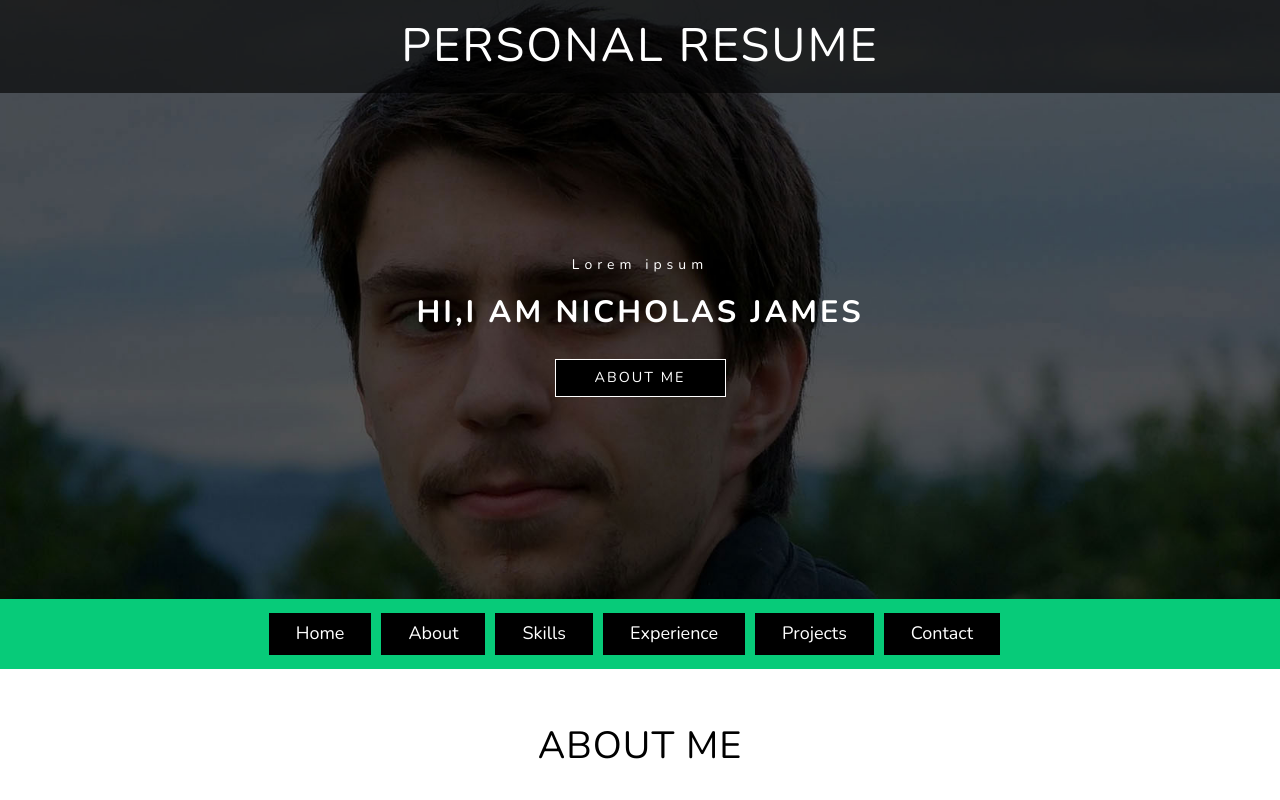
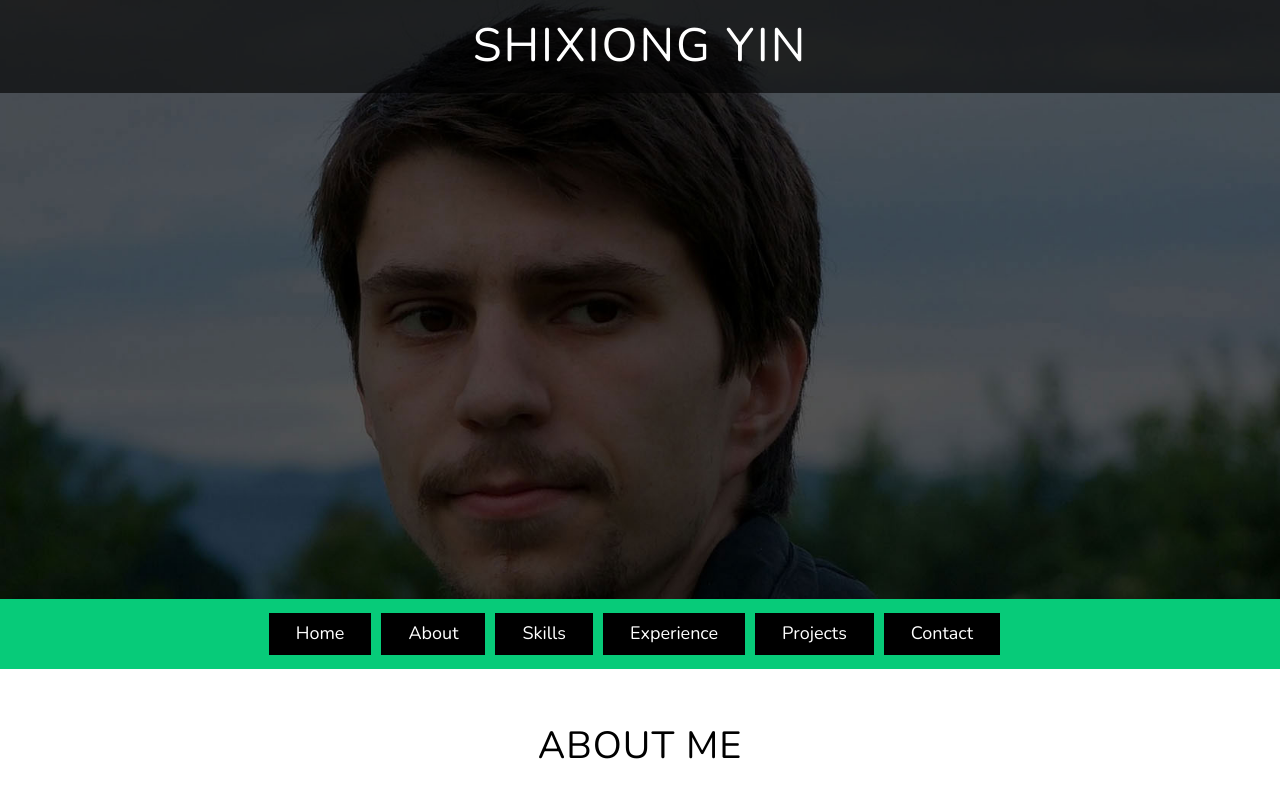
Before and after one commit to syin314/syin314.github.io, a plain HTML site: page index.html in a window 1280 px wide. Shown: the top 800 px of the page. Drawn offline with nearby package versions, Linux system fonts and the light colour scheme; files whose address does not match are found by name.

Commit message:
Update index.html

```diff
--- a/index.html
+++ b/index.html
@@ -1,4 +1,5 @@
 <!--
+Template Based on:
 Author: W3layouts
 Author URL: http://w3layouts.com
 License: Creative Commons Attribution 3.0 Unported
@@ -9,7 +10,7 @@ License URL: http://creativecommons.org/licenses/by/3.0/
 <html lang="en">
 <head>
 
-<title>Personal Resume a Personal Category Bootstrap Responsive Website Template | Home :: w3layouts</title>
+<title>Hompage--Shixiong Yin</title>
 
 <!-- meta-tags -->
 <meta name="viewport" content="width=device-width, initial-scale=1">
@@ -35,15 +36,15 @@ License URL: http://creativecommons.org/licenses/by/3.0/
 	<!-- Header -->
 	<div class="banner-agile">
 		<div class="logo-w3layouts">
-			<h1><a href="index.html">Personal Resume</a></h1>
+			<h1><a href="index.html">Shixiong Yin</a></h1>
 		</div>
-		<div class="container">
+		<!--<div class="container">
 			<div class="banner-info-w3l">
 				<h3>Lorem ipsum</h3>
 				<h2>Hi,I am Nicholas James</h2>
 				<h4><a class="scroll" href="#about">About Me</a></h4>
 			</div>
-		</div>
+		</div>-->
 	</div>
 	<div class="nav-agile">
 		<div class="container">
```
